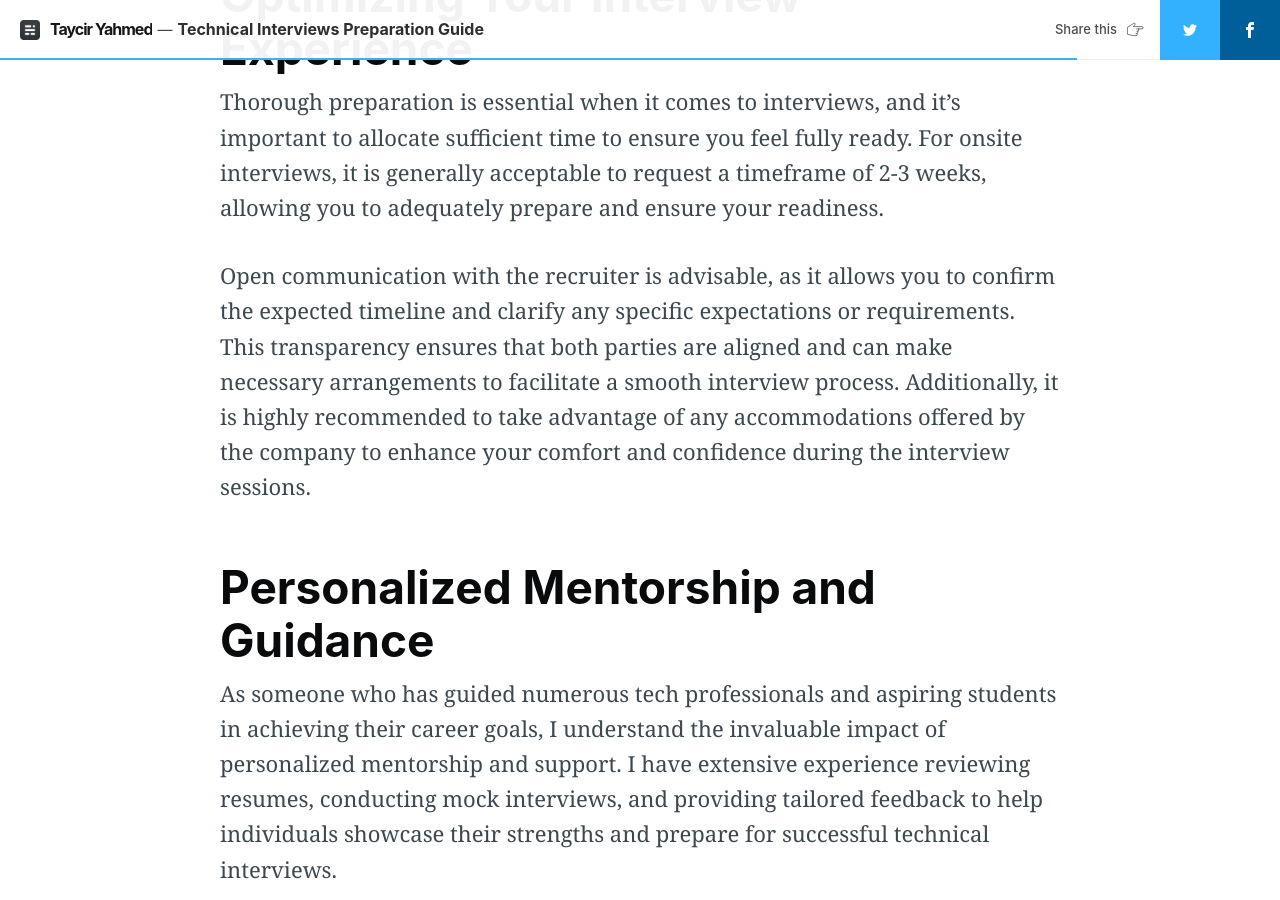
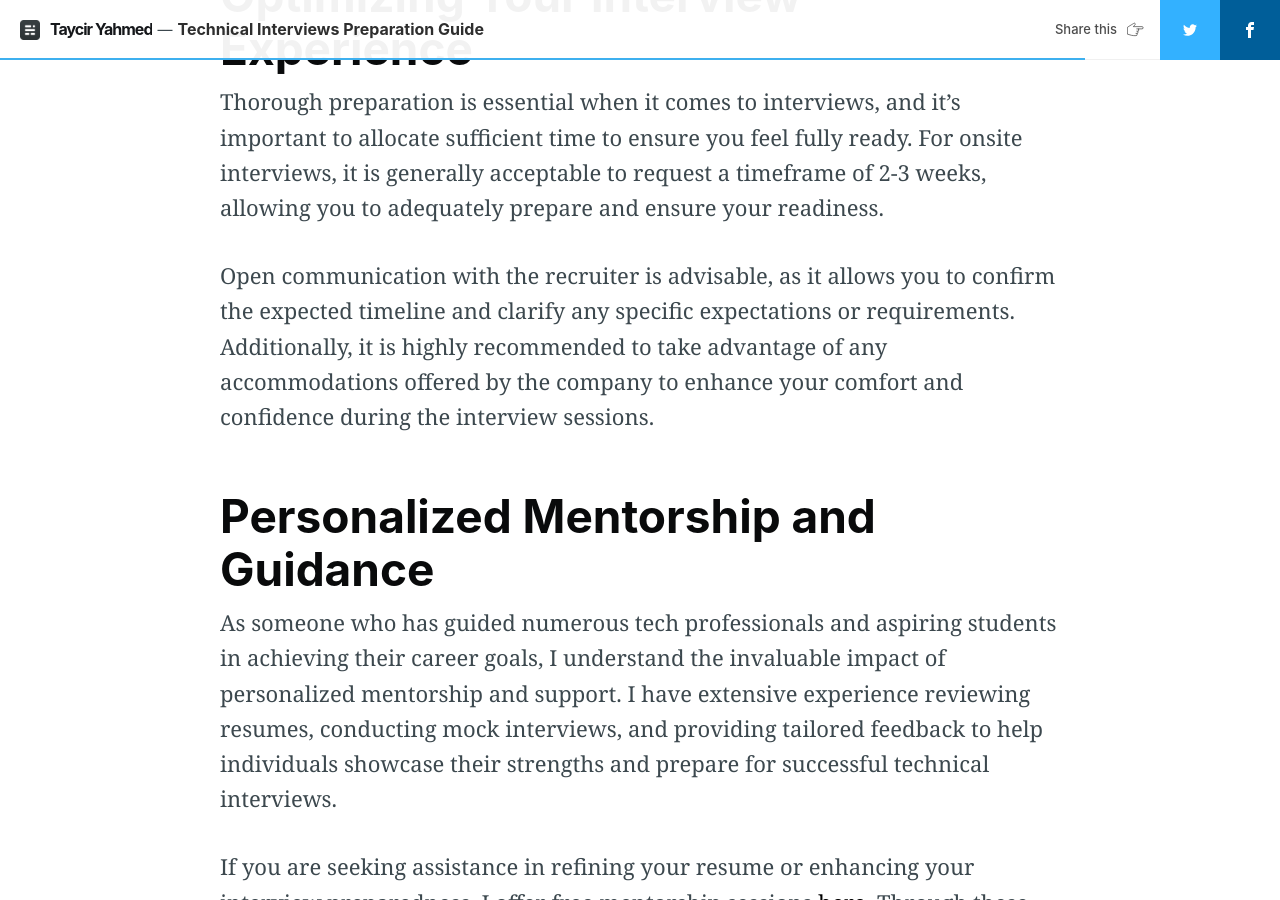
Before and after one commit to tayciryahmed/tayciryahmed.github.io, a Jekyll site: the page built from _posts/2024-05-27-tech-interviews-guide.markdown, in a window 1280 px wide and 900 px high, scrolled down 8811 px. Built offline with Jekyll 4.4.1, drawn with Linux system fonts in a browser that asks for light colours; nearby versions of some CDN libraries; comment, search, counter and statistics services are not loaded.

Commit message:
Update 2024-05-27-tech-interviews-guide.markdown

```diff
--- a/_posts/2024-05-27-tech-interviews-guide.markdown
+++ b/_posts/2024-05-27-tech-interviews-guide.markdown
@@ -97,7 +97,7 @@
 # Optimizing Your Interview Experience
 Thorough preparation is essential when it comes to interviews, and it's important to allocate sufficient time to ensure you feel fully ready. For onsite interviews, it is generally acceptable to request a timeframe of 2-3 weeks, allowing you to adequately prepare and ensure your readiness.
 
-Open communication with the recruiter is advisable, as it allows you to confirm the expected timeline and clarify any specific expectations or requirements. This transparency ensures that both parties are aligned and can make necessary arrangements to facilitate a smooth interview process. Additionally, it is highly recommended to take advantage of any accommodations offered by the company to enhance your comfort and confidence during the interview sessions.
+Open communication with the recruiter is advisable, as it allows you to confirm the expected timeline and clarify any specific expectations or requirements. Additionally, it is highly recommended to take advantage of any accommodations offered by the company to enhance your comfort and confidence during the interview sessions.
 
 # Personalized Mentorship and Guidance
 As someone who has guided numerous tech professionals and aspiring students in achieving their career goals, I understand the invaluable impact of personalized mentorship and support. I have extensive experience reviewing resumes, conducting mock interviews, and providing tailored feedback to help individuals showcase their strengths and prepare for successful technical interviews.
```
